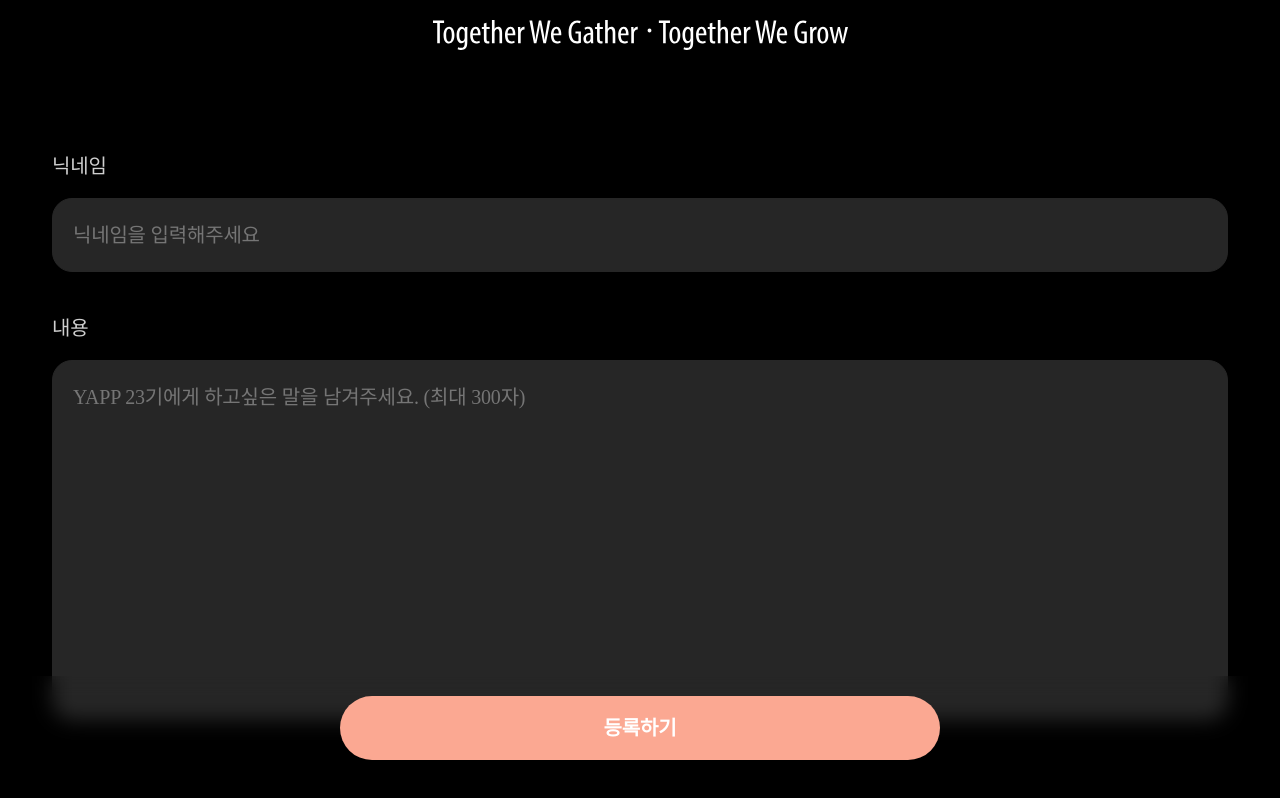
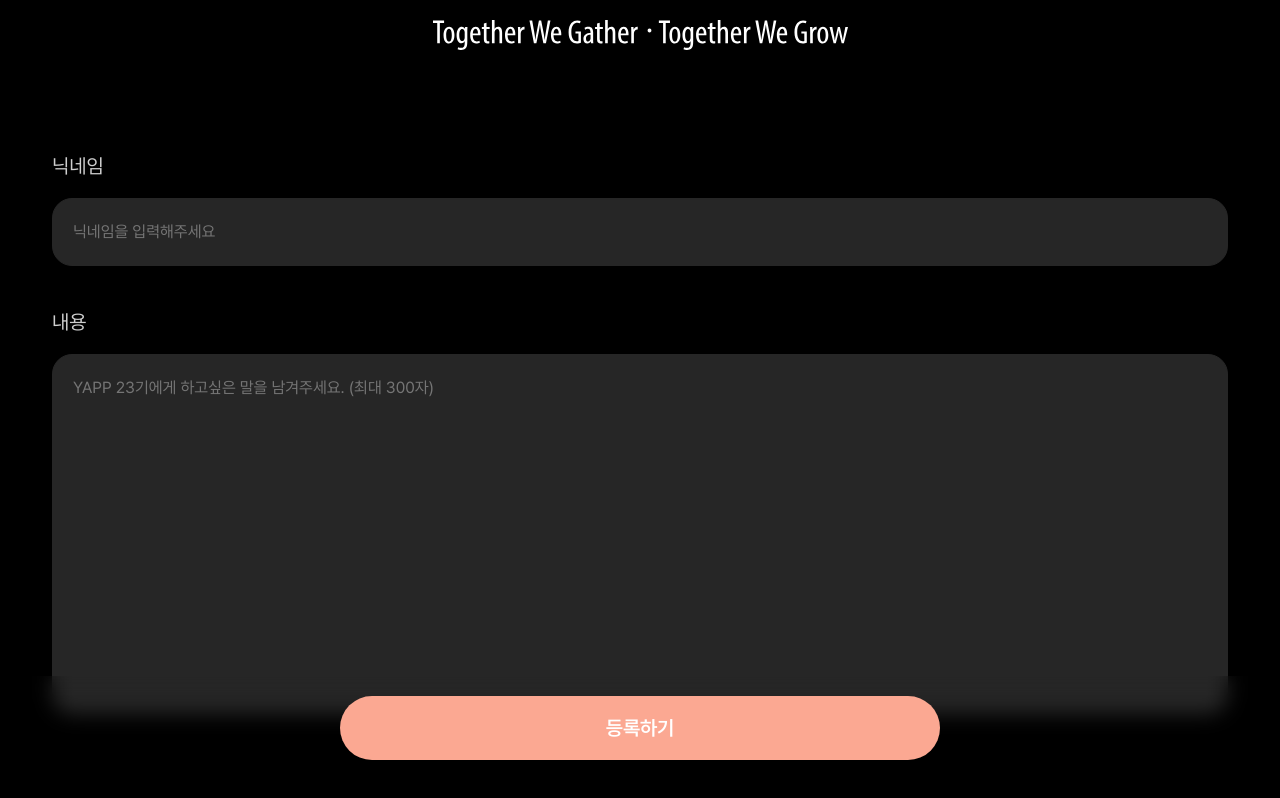
Before and after one commit to Sangjun-man/guest-book, a Next.js app: page /memo in a window 1280 px wide. Shown: the top 798 px of the page. Built offline with nearby package versions, Linux system fonts and the light colour scheme.

Commit message:
fix : 추가 스타일 수정

```diff
--- a/src/app/globals.css
+++ b/src/app/globals.css
@@ -23,6 +23,7 @@ main::-webkit-scrollbar {
   margin: 0;
   padding: 0;
   appearance: none;
+  font-family: Pretendard;
 }
 a {
   color: inherit;
@@ -40,12 +41,9 @@ textarea {
   border: 1px solid rgba(38, 38, 38, 1);
   border-radius: 20px;
   color: rgba(255, 255, 255, 1);
-  font-family: Pretendard;
-  font-size: 20px;
+  font-size: 16px;
   font-weight: 400;
-  line-height: 32px;
-  letter-spacing: -0.01em;
-  text-align: left;
+  line-height: 26px;
   padding: 20px;
   box-sizing: border-box;
   outline: none;
@@ -65,7 +63,6 @@ textarea {
   border-radius: 150px;
   color: white;
   border: none;
-  font-family: Pretendard;
   font-size: 20px;
   font-weight: 600;
   line-height: 24px;
@@ -145,9 +142,14 @@ textarea {
 }
 
 @font-face {
-  font-family: "Pretendard-Regular";
-  src: url("https://cdn.jsdelivr.net/gh/Project-Noonnu/noonfonts_2107@1.1/Pretendard-Regular.woff")
-    format("woff");
+  font-family: "Pretendard";
+  src: url("/fonts/Pretendard-Regular.woff2") format("woff2");
   font-weight: 400;
   font-style: normal;
 }
+@font-face {
+  font-family: "Pretendard";
+  src: url("/fonts/Pretendard-SemiBold.woff2") format("woff2");
+  font-weight: 600;
+  font-style: normal;
+}
--- a/src/components/Card/Card.module.css
+++ b/src/components/Card/Card.module.css
@@ -15,10 +15,4 @@
     font-size: 16px;
     line-height: 26px;
   }
-
-  @media (min-width: 1248px) {
-    font-family: Pretendard;
-    font-size: 20px;
-    line-height: 32px;
-  }
 }
--- a/src/components/InputContainer/inputContainer.module.css
+++ b/src/components/InputContainer/inputContainer.module.css
@@ -26,11 +26,9 @@
 }
 
 .inputElem > label {
-  font-family: Pretendard;
   font-size: 20px;
-  font-weight: 400;
   line-height: 32px;
-  letter-spacing: -0.01em;
+
   text-align: left;
   color: rgba(207, 207, 207, 1);
 }
--- a/src/components/MemoContainer/MemoContainer.module.css
+++ b/src/components/MemoContainer/MemoContainer.module.css
@@ -10,7 +10,7 @@
     margin-top: 40px;
     flex-direction: column;
     padding-inline: 24px;
-    gap: 16px;
+    gap: 24px;
   }
   @media (min-width: 1248px) {
     margin-top: 80px;
```
Also changed, not shown: public/fonts/Pretendard-Regular.woff2 (added), public/fonts/Pretendard-SemiBold.woff2 (added).
